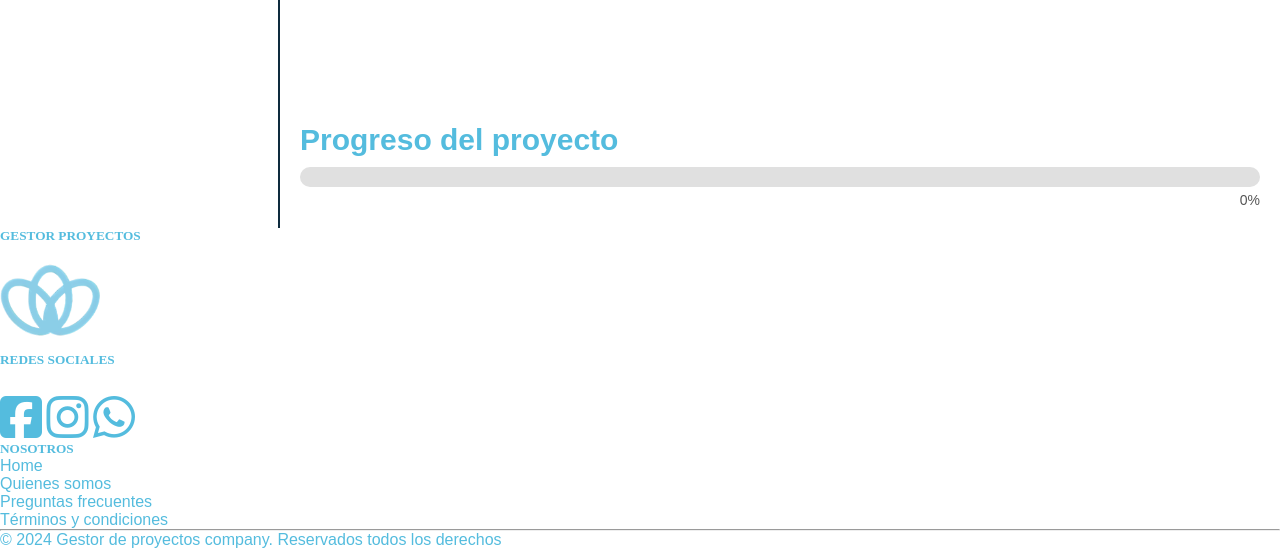
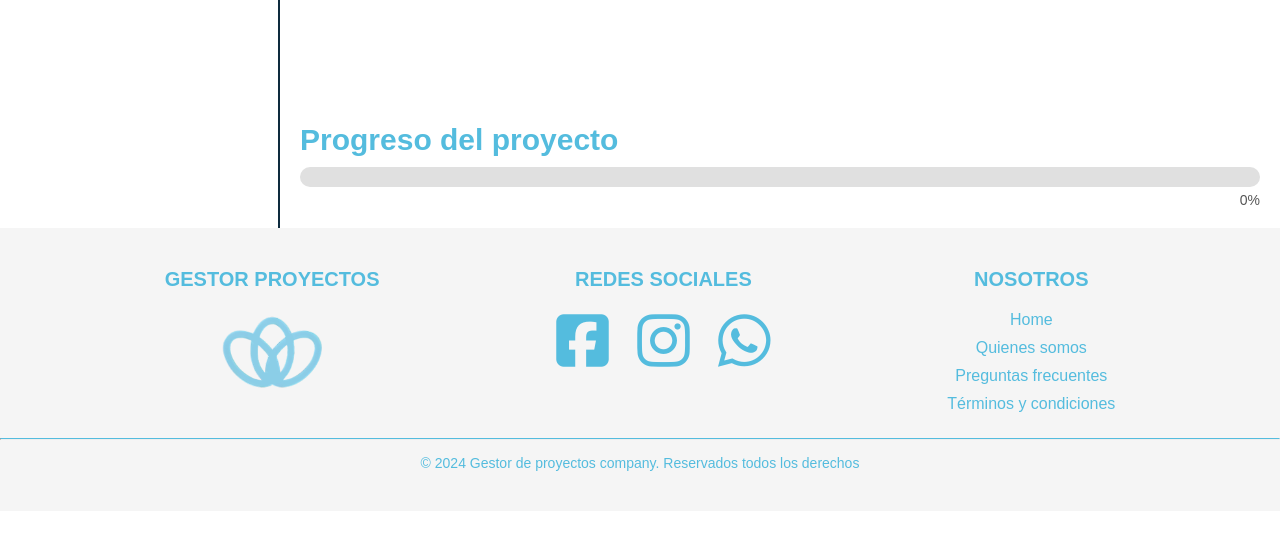
Before and after one commit to sanntiiagoo/Gestor-Proyectos, a Django app: page /verproyectos/ in a window 1280 px wide. Shown: the part 572-1121 px from the top of the page. After the commit the page ends 1043 px from the top, so only its background shows below. Run offline with Django 5.2, Linux system fonts and the light colour scheme; the visitor is signed in with stand-in values (Sample User, id 1); some libraries are stand-ins or nearby versions.

Commit message:
Agregue el footer por separado

```diff
--- a/gestor/static/css/verproyectos.css
+++ b/gestor/static/css/verproyectos.css
@@ -165,6 +165,11 @@
 .seccion-pie {
     flex: 1;
     text-align: center;
+
+}
+
+.seccion-pie img{
+    width: 100px;
 }
 
 .redes-sociales a {
@@ -195,3 +200,109 @@ footer ul li a:hover {
     text-decoration: underline;
 }
  */
+
+ /* Footer Styles */
+
+
+ footer {
+    background-color: #f5f5f5; /* Fondo gris claro para el footer */
+    padding: 40px 0; /* Espaciado superior e inferior */
+    text-align: center; /* Centramos el contenido */
+    color: #54BCDE; /* Color de texto acorde a tu imagen */
+    display: flex; /* Utilizamos flexbox para la alineación */
+    justify-content: space-around; /* Distribuimos los elementos de manera uniforme */
+    align-items: center; /* Centramos verticalmente los elementos */
+    flex-wrap: wrap; /* Permite que los elementos se ajusten en dispositivos más pequeños */
+}
+
+.container{
+    width: 100%;
+}
+
+.row{
+    display: flex;
+    width: 100%;
+    justify-content: space-evenly;
+}
+
+/* Logo and Title Styles */
+footer h5 {
+    color: #54BCDE; /* Color para el texto de los títulos */
+    font-weight: bold;
+    margin-bottom: 20px;
+    font-size: 20px;
+}
+
+footer i{
+    padding: 0 12px;
+    font: 16px;
+}
+
+/* Ajuste del contenedor del logo y el título */
+footer .logo-section {
+    display: flex;
+    flex-direction: column;
+    align-items: center;
+}
+
+footer img {
+    max-width: 100px; /* Ajustamos el tamaño del logo */
+    margin-bottom: 10px;
+}
+
+/* Social Media Icons */
+footer .social-icons {
+    display: flex; /* Colocamos los íconos en fila */
+    gap: 15px; /* Espaciado entre los íconos */
+}
+
+footer .fa-brands {
+    font-size: 60px; /* Tamaño de los íconos de redes sociales */
+    color: #54BCDE;
+    transition: color 0.3s ease;
+}
+
+footer .fa-brands:hover {
+    color: #3498db; /* Cambio de color en hover */
+}
+
+/* Links Section */
+footer .links-section {
+    display: flex;
+    flex-direction: column; /* Alineación de los enlaces en columna */
+}
+
+footer ul {
+    list-style: none; /* Quitamos los bullets */
+    padding: 0;
+    margin: 0;
+}
+
+footer ul li {
+    margin: 10px 0;
+}
+
+footer ul li a {
+    color: #54BCDE;
+    text-decoration: none;
+    transition: color 0.3s ease;
+}
+
+footer ul li a:hover {
+    color: #3498db; /* Cambio de color al pasar el mouse */
+}
+
+/* Footer Bottom Line */
+footer hr {
+    border-top: 1px solid #54BCDE; /* Línea superior */
+    margin: 15px 0;
+    width: 100%;
+}
+
+footer p {
+    color: #54BCDE;
+    margin: 0;
+    font-size: 14px;
+    text-align: center;
+    width: 100%;
+}
--- a/templates/verproyectos.html
+++ b/templates/verproyectos.html
@@ -8,7 +8,7 @@
     <title>Gestor de Proyectos</title>
     {% load static %}
     <link rel="stylesheet" href="{% static 'css/verproyectos.css' %}">
-    <link rel="stylesheet" href="{% static 'css/footer.css' %}">
+    <!-- <link rel="stylesheet" href="{% static 'css/footer.css' %}"> -->
 
     <link rel="stylesheet" href="https://cdnjs.cloudflare.com/ajax/libs/font-awesome/6.6.0/css/all.min.css"
         integrity="sha512-Kc323vGBEqzTmouAECnVceyQqyqdsSiqLQISBL29aUW4U/M7pSPA/gEUZQqv1cwx4OnYxTxve5UMg5GT6L4JJg=="
```
Also changed, not shown: other parts of templates/verproyectos.html (+36 -19 lines).
